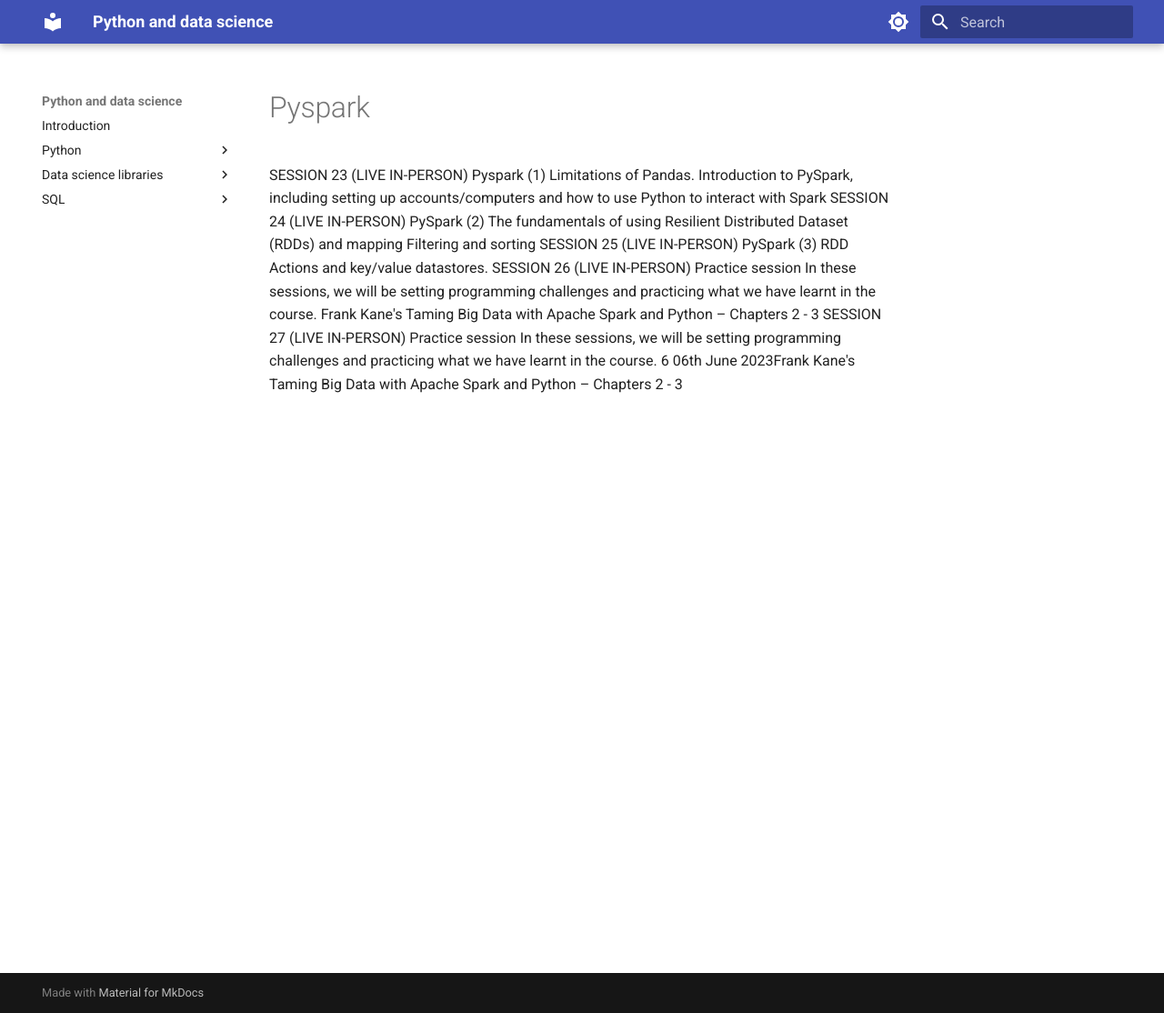
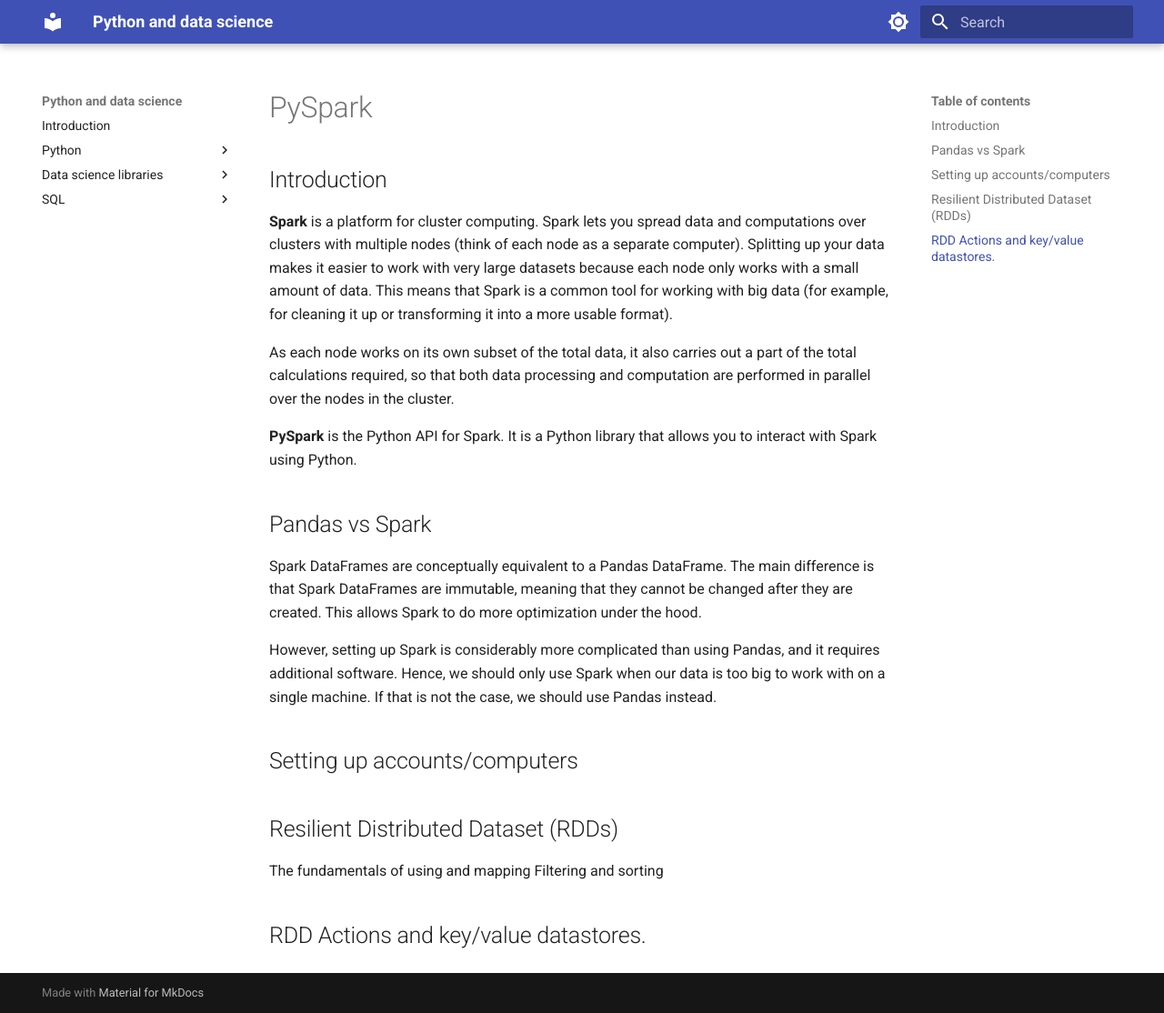
Before and after one commit to gerardpc/python-course, an MkDocs documentation site: the page built from docs/programming/python_libraries/pyspark.md, in a window 1280 px wide and 1114 px high. Shown: the whole window at 91% size. Built offline with MkDocs 1.6.1 and Material for MkDocs 9.7.7, drawn with Linux system fonts in a browser that asks for light colours.

```diff
--- a/docs/programming/python_libraries/pyspark.md
+++ b/docs/programming/python_libraries/pyspark.md
@@ -1,23 +1,35 @@
-SESSION 23 (LIVE IN-PERSON)
-Pyspark (1)
-Limitations of Pandas.
-Introduction to PySpark, including setting up accounts/computers and how to use
-Python to interact with Spark
-SESSION 24 (LIVE IN-PERSON)
-PySpark (2)
-The fundamentals of using Resilient Distributed Dataset (RDDs) and mapping
+# PySpark
+
+## Introduction
+
+**Spark** is a platform for cluster computing. Spark lets you spread data and computations over clusters
+with multiple nodes (think of each node as a separate computer). Splitting up your data makes it easier
+to work with very large datasets because each node only works with a small amount of data. This means
+that Spark is a common tool for working with big data (for example, for cleaning it up or transforming
+it into a more usable format).
+
+As each node works on its own subset of the total data, it also carries out a part of the total
+calculations required, so that both data processing and computation are performed in parallel over
+the nodes in the cluster.
+
+**PySpark** is the Python API for Spark. It is a Python library that allows you to interact with Spark
+using Python.
+
+## Pandas vs Spark
+
+Spark DataFrames are conceptually equivalent to a Pandas DataFrame. The main difference is that
+Spark DataFrames are immutable, meaning that they cannot be changed after they are created. This
+allows Spark to do more optimization under the hood.
+
+However, setting up Spark is considerably more complicated than using Pandas, and it requires additional software.
+Hence, we should only use Spark when our data is too big to work with on a single machine. If that is not the case,
+we should use Pandas instead.
+
+## Setting up accounts/computers
+
+## Resilient Distributed Dataset (RDDs)
+
+The fundamentals of using  and mapping
 Filtering and sorting
-SESSION 25 (LIVE IN-PERSON)
-PySpark (3)
-RDD Actions and key/value datastores.
-SESSION 26 (LIVE IN-PERSON)
-Practice session
-In these sessions, we will be setting programming challenges and practicing what we have learnt in
-the course.
-Frank Kane's Taming Big Data with Apache Spark and Python – Chapters 2 - 3
-SESSION 27 (LIVE IN-PERSON)
-Practice session
-In these sessions, we will be setting programming challenges and practicing what we have learnt in
-the course.
-6
-06th June 2023Frank Kane's Taming Big Data with Apache Spark and Python – Chapters 2 - 3
+
+## RDD Actions and key/value datastores.
```
Also changed, not shown: docs/programming/sql/other_operations.md (added, +26 -0 lines).
